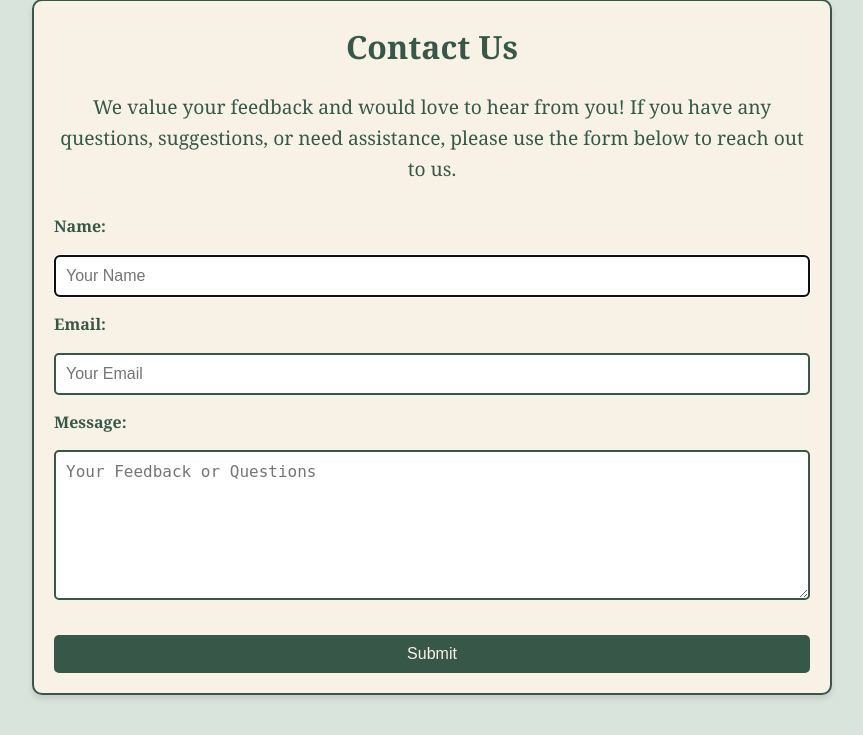
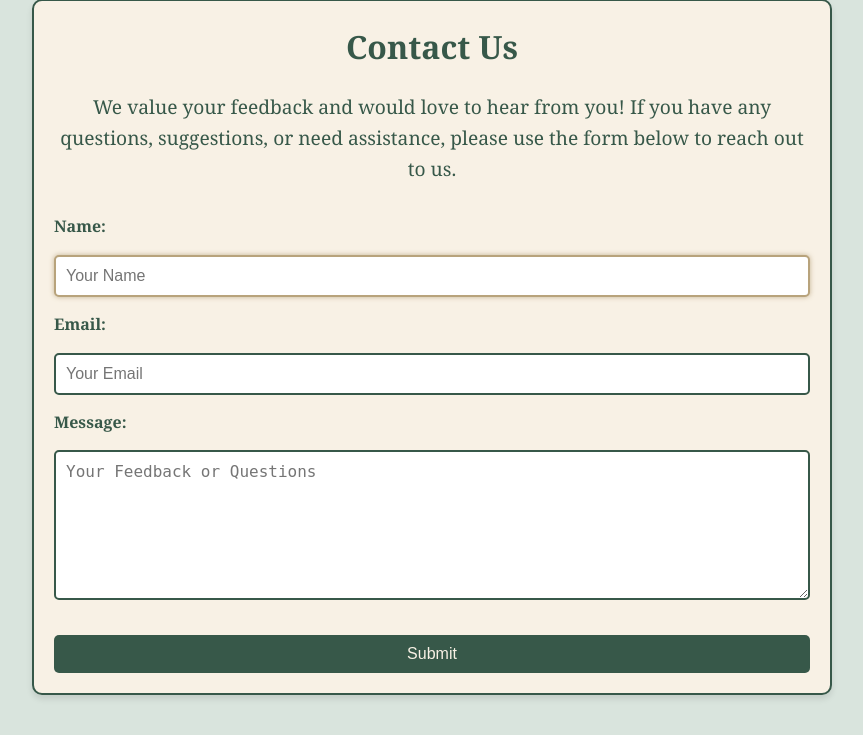
Before and after one commit to jacobchittaphong/CS351-FINAL, a PHP site: page /contact.php in a window 1280 px wide, with the restyled element focused. Shown: the part 164-899 px from the top of the page, without its empty margins (208-1071 px from the left). Run offline with PHP 8.4, Linux system fonts and the light colour scheme.

Commit message:
contact page css wip

```diff
--- a/styles.css
+++ b/styles.css
@@ -913,3 +913,9 @@ footer {
     resize: vertical;
     height: 150px; /* Default height */
 }
+.contact-form input:focus,
+.contact-form textarea:focus {
+    outline: none;
+    border-color: #B8A37C; /* Muted gold focus */
+    box-shadow: 0 0 5px rgba(184, 163, 124, 0.8); /* Subtle glow */
+}
```
